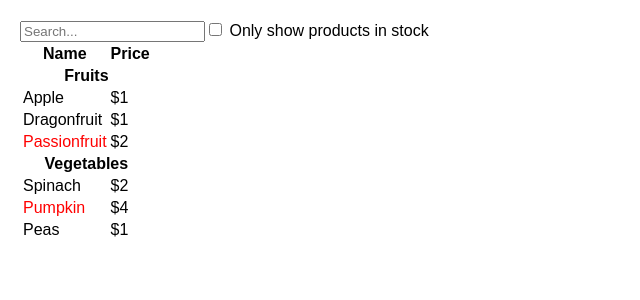
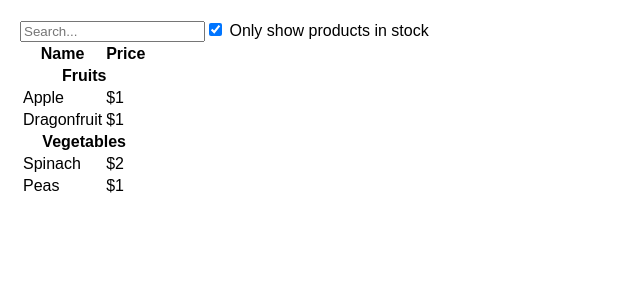
Before and after one commit to abhishekdey/stock-product, a React (Create React App) app: page / in a window 1280 px wide. Shown: the top 300 px of the page, without its empty margins (0-640 px from the left). Built offline with nearby package versions, Linux system fonts and the light colour scheme.

Commit message:
filter fix

```diff
--- a/src/components/FilterableProductTable.js
+++ b/src/components/FilterableProductTable.js
@@ -4,12 +4,13 @@ import ProductTable from './ProductTable';
 import {ThemeContext} from './theme-context';
 //export const ThemeContext = React.createContext(false);
 
-export default function FilterableProductTable(products) {
+export default function FilterableProductTable() {
     //const {isStocked, setFilterRecords} = useState(ThemeContext);
     const [isStocked, setFilterRecords] = React.useState(ThemeContext);
     const level1 = useContext(ThemeContext);
     const setFilterRecordsEvent = () => {
       setFilterRecords(!isStocked);
+      //level1.setFilterRecordsEvent()
       level1.isStocked = isStocked;
       //console.log(level1);
     }
--- a/src/components/ProductTable.js
+++ b/src/components/ProductTable.js
@@ -2,7 +2,7 @@
 import React from 'react';
 import ProductCategoryRow from './ProductCategoryRow';
 import ProductRow from './ProductRow';
-import {ThemeContext} from './theme-context';
+//import {ThemeContext} from './theme-context';
 
 export default function ProductTable({products}) {
   const rows = [];
@@ -22,7 +22,7 @@ export default function ProductTable({products}) {
 
     rows.push(
       <ProductRow
-        isStock = {!!products.isStocked}
+        isStock = {products.isStocked}
         product={product}
         key={product.name} />
     );
--- a/src/components/SearchBar.js
+++ b/src/components/SearchBar.js
@@ -15,13 +15,13 @@ export default function SearchBar(props) {
   //   const setFilterRecordsEvent = () => {
   //     setFilterRecords(!filterRecords);
   //   }
-  //console.log(level1);
-  //console.log(props);
+  console.log(level1);
+  console.log(props);
   return (
     <section className="section1">
       <input type="text" placeholder="Search..." />
       <label>
-        <input type="checkbox" selected={level1.isStocked} onClick={() => props.filterList()}/>
+        <input type="checkbox" defaultChecked={level1.isStocked} onClick={() => props.filterList()}/>
         {' '}
         Only show products in stock
       </label>
--- a/src/components/theme-context.js
+++ b/src/components/theme-context.js
@@ -38,11 +38,11 @@
 import { createContext } from "react";
 import {DATA} from "../constants";
 export const ThemeContext = createContext({
-  isStocked: false,
+  isStocked: true,
   level: undefined,
   data: DATA,
   setFilterRecordsEvent: () => {
-    this.isStocked = !this.isStocked;
+    //this.isStocked = !this.isStocked;
   }
 });
 
--- a/src/index.js
+++ b/src/index.js
@@ -4,7 +4,7 @@ import FilterableProductTable from './components/FilterableProductTable';
 
 
 // second solution
-import React, { StrictMode } from "react";
+import React from "react";
 import "./styles.css";
 //import App from './components/App';
 import ReactDOM from 'react-dom';
```
